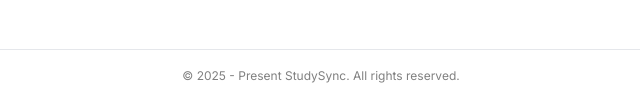
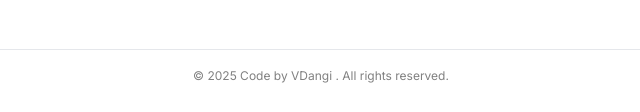
Before and after one commit to VDangiji/StduySycn, a plain HTML site: page index.html in a window 1280 px wide. Shown: the part 2944-3056 px from the top of the page, 319-959 px from the left. Drawn offline with Linux system fonts and the light colour scheme.

Commit message:
index.html

```diff
--- a/index.html
+++ b/index.html
@@ -370,7 +370,7 @@
         </div>
       </footer>
       <div class="footer-copyright">
-        © 2025 - Present StudySync. All rights reserved.
+        © 2025 Code by VDangi . All rights reserved.
       </div>
     </div>
   </body>
```
